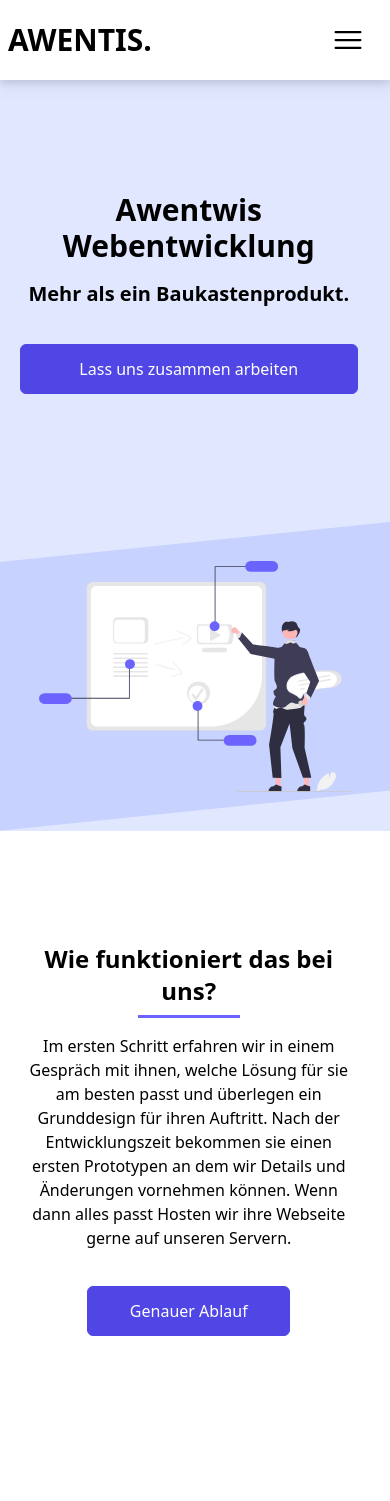
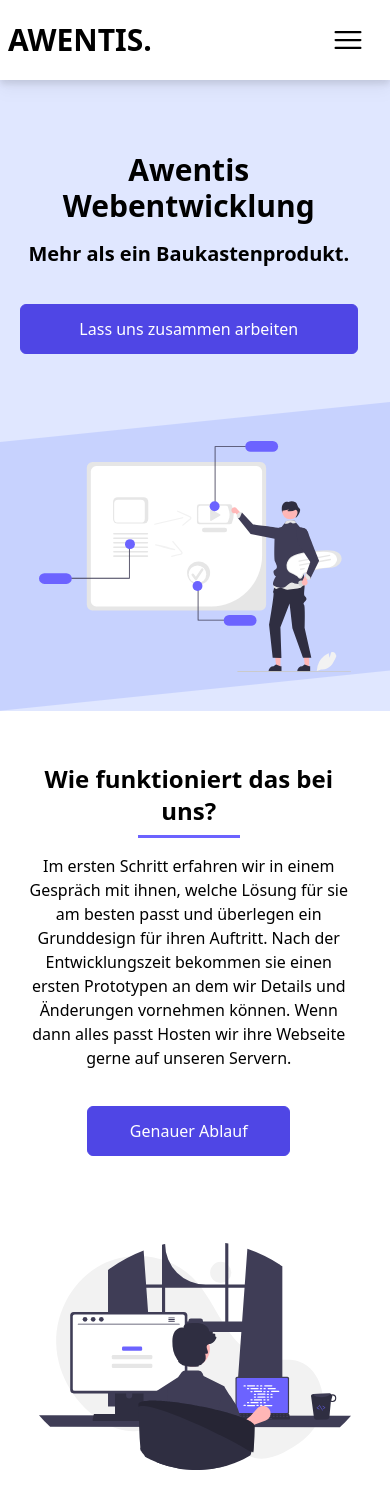
Before and after one commit to johannesdulberg/Awentis, a React (Create React App) app: page / in a window 390 px wide. Shown: the top 1501 px of the page. Built offline with nearby package versions, Linux system fonts and the light colour scheme.

Commit message:
small layout fixes

```diff
--- a/src/components/Hero.js
+++ b/src/components/Hero.js
@@ -3,16 +3,16 @@ import header from '../assets/Dev1.svg'
 
 export default function Hero() {
   return (
-    <section name='home'  className=" w-full  bg-indigo-100 flex md:flex-row flex-col pt-[80px]">
+    <section name='home'  className=" w-full  bg-indigo-100 flex md:flex-row flex-col pt-10 md:pt-[80px]">
         <div className="w-full  aspect-[5/3] max-h-[700px] absolute diagonalBackground bg-indigo-200 z-2 md:visible invisible" ></div>
         <div className=" fadein w-full md:w-2/5 h-full mt-20 pl-[5%] lg:pl-20 flex flex-col z-10 p-8 ">
-          <h2 className=" text-3xl sm:text-6xl xl:text-[70px] lg:text-[50px] md:text-[40px] font-bold md:text-left text-center "> Awentwis Webentwicklung</h2>
+          <h2 className=" text-3xl sm:text-6xl xl:text-[70px] lg:text-[50px] md:text-[40px] font-bold md:text-left text-center "> Awentis Webentwicklung</h2>
           <p className=" text-xl sm:text-2xl lg:text-3 xl font-bold mt-4 md:text-left text-center">Mehr als ein Baukastenprodukt. </p>
           <div className='flex flex-col my-4'>
           <button className='px-8 py-3 mt-5'>Lass uns zusammen arbeiten</button>
         </div>
         </div>
-        <div className="fadeinOther diagonalBackground2 noDiagonal bg-indigo-200 md:bg-transparent p-[10%] md:p-0 w-full md:w-3/5 h-full  mt-20 z-10 flex justify-center">
+        <div className="fadeinOther diagonalBackground2 noDiagonal bg-indigo-200 md:bg-transparent p-[10%] md:p-0 w-full md:w-3/5 h-full  md:mt-20 z-10 flex justify-center">
           <div className="w-full">
             <img alt="self-Logo w-1/4 md:w-1/2" src={header}/>
           </div>
--- a/src/components/SplitBoxImgAndText.js
+++ b/src/components/SplitBoxImgAndText.js
@@ -45,12 +45,12 @@ export default function SplitBoxImgAndText(props) {
   return (
     <section name='home'  className={` w-full  bg-${props.args.bgColor} flex ${props.args.reverse ? "md:flex-row-reverse" :"md:flex-row"} flex-col-reverse pb-[40px]`}>
 
-        <div ref={myRef2} className={` ${intersection2 ? "fadeinNoMove":"invisible" } md:bg-transparent p-[10%] md:pl-[2%] md:p-0 w-full md:w-2/5 h-full  mt-20 z-10 flex justify-center`}>
+        <div ref={myRef2} className={` ${intersection2 ? "fadeinNoMove":"invisible" } md:bg-transparent p-[10%] md:pl-[2%] md:p-0 w-full md:w-2/5 h-full  md:mt-20 z-10 flex justify-center`}>
           <div className="w-full h-full md:pt-[20%]">
             <img alt="self-Logo w-1/4 md:w-1/2" src={props.args.imagePath}/>
           </div>
         </div>
-        <div ref={myRef1} className={` ${intersection1 ? (reverse ? "fadeinLeft" : "fadeinRight") : "invisible" } w-full md:w-3/5 h-full mt-20 pl-[5%] lg:pl-20 flex flex-col z-10 p-8 `}>
+        <div ref={myRef1} className={` ${intersection1 ? (reverse ? "fadeinLeft" : "fadeinRight") : "invisible" } w-full md:w-3/5 h-full mt-5 md:mt-20 pl-[5%] lg:pl-20 flex flex-col z-10 p-8 `}>
             <h2 className="text-2xl sm:text-5xl xl:text-[60px] lg:text-[40px] md:text-[30px] font-bold md:text-left text-center ">{props.args.headerText}</h2>
             <div className={` ${intersection3 && "underline-animation-scroll"} mt-2`}></div>
             <p className=" text-m sm:text-l lg:text-xl  mt-4 md:text-left text-center">
```
